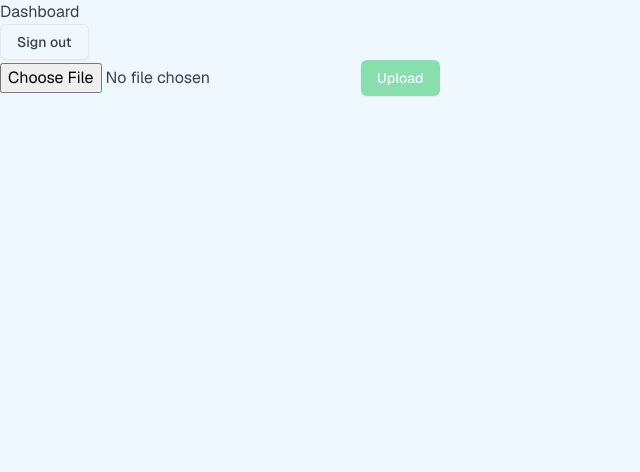
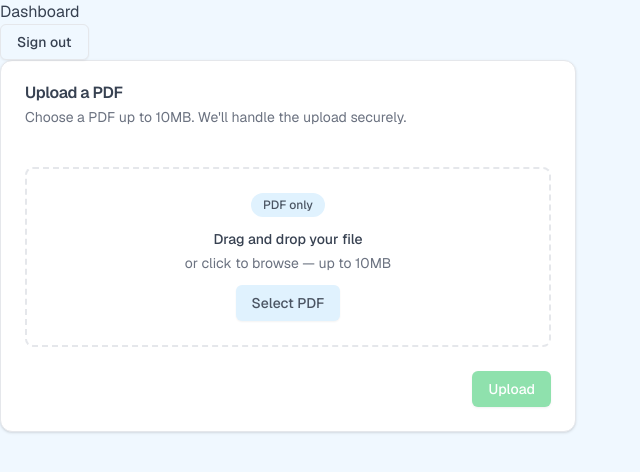
Before and after one commit to ruinabeshima/flashcard-generator, a Next.js app: page /dashboard in a window 1280 px wide. Shown: the top 472 px of the page, without its empty margins (0-640 px from the left). Built offline with nearby package versions, Linux system fonts and the light colour scheme.

Commit message:
Styled file upload component

```diff
--- a/components/file-upload.tsx
+++ b/components/file-upload.tsx
@@ -1,12 +1,29 @@
 "use client";
 
+import { FormEvent, useRef, useState } from "react";
+
 import { Button } from "./ui/button";
-import { FormEvent, useState } from "react";
+import {
+  Card,
+  CardContent,
+  CardDescription,
+  CardFooter,
+  CardHeader,
+  CardTitle,
+} from "./ui/card";
+import { Input } from "./ui/input";
 
 export default function FileUpload() {
   const [file, setFile] = useState<File | null>(null);
   const [loading, setLoading] = useState(false);
   const [error, setError] = useState<string | null>(null);
+  const [isDragging, setIsDragging] = useState(false);
+  const inputRef = useRef<HTMLInputElement | null>(null);
+
+  const handleFileSelect = (selected: File | null) => {
+    setFile(selected);
+    setError(null);
+  };
 
   const handleSubmit = async (event: FormEvent) => {
     event.preventDefault();
@@ -14,27 +31,23 @@ export default function FileUpload() {
     setError(null);
 
     try {
-      // Check if file exists
       if (!file) {
         setError("Please select a file");
         return;
       }
 
-      // Validate file type
       const allowedTypes = ["application/pdf"];
       if (!allowedTypes.includes(file.type)) {
         setError("Only PDF files are allowed");
         return;
       }
 
-      // Validate file size
       const maxSize = 10 * 1024 * 1024;
       if (file.size > maxSize) {
         setError("File too large (max 10MB)");
         return;
       }
 
-      // Add to form data
       const formData = new FormData();
       formData.append("file", file);
 
@@ -58,18 +71,74 @@ export default function FileUpload() {
   };
 
   return (
+    <Card className="max-w-xl">
+      <CardHeader>
+        <CardTitle>Upload a PDF</CardTitle>
+        <CardDescription>
+          Choose a PDF up to 10MB. We&apos;ll handle the upload securely.
+        </CardDescription>
+      </CardHeader>
       <form onSubmit={handleSubmit}>
+        <CardContent className="space-y-4">
           <input
+            ref={inputRef}
             type="file"
-        onChange={(e) => setFile(e.target.files?.[0] ?? null)}
+            accept="application/pdf"
+            className="hidden"
+            onChange={(e) => handleFileSelect(e.target.files?.[0] ?? null)}
             disabled={loading}
           />
 
+          <div
+            className={`relative rounded-lg border-2 border-dashed p-6 transition-colors ${
+              isDragging ? "border-primary/60 bg-primary/5" : "border-border"
+            }`}
+            onDragOver={(event) => {
+              event.preventDefault();
+              setIsDragging(true);
+            }}
+            onDragLeave={() => setIsDragging(false)}
+            onDrop={(event) => {
+              event.preventDefault();
+              setIsDragging(false);
+              const droppedFile = event.dataTransfer?.files?.[0] ?? null;
+              handleFileSelect(droppedFile);
+            }}
+            onClick={() => inputRef.current?.click()}
+          >
+            <div className="flex flex-col items-center gap-3 text-center">
+              <div className="rounded-full bg-secondary px-3 py-1 text-xs font-medium text-secondary-foreground">
+                PDF only
+              </div>
+              <div className="space-y-1">
+                <p className="text-sm font-medium">Drag and drop your file</p>
+                <p className="text-sm text-muted-foreground">
+                  or click to browse — up to 10MB
+                </p>
+              </div>
+              <Button type="button" variant="secondary" disabled={loading}>
+                Select PDF
+              </Button>
+            </div>
+          </div>
+
+          {file && (
+            <div className="rounded-md border bg-muted/30 px-3 py-2 text-sm">
+              <p className="font-medium text-foreground">{file.name}</p>
+              <p className="text-muted-foreground">
+                {(file.size / 1024 / 1024).toFixed(2)} MB
+              </p>
+            </div>
+          )}
+
+          {error && <p className="text-sm text-destructive">{error}</p>}
+        </CardContent>
+        <CardFooter className="justify-end">
           <Button type="submit" disabled={loading || !file}>
-        {loading ? "Uploading..." : "Upload"}
+            Upload
           </Button>
-
-      {error && <p>{error}</p>}
+        </CardFooter>
       </form>
+    </Card>
   );
 }
```
Lines whose indentation alone changed are shown as unchanged.
